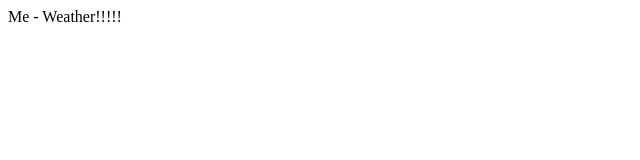
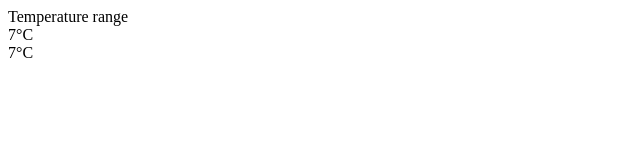
Before and after one commit to kottans/weather-componental, a website with bundled scripts: page src/index.html in a window 1280 px wide. Shown: the full height of the page, 0-640 px from the left. Built offline with nearby package versions, Linux system fonts and the light colour scheme.

Commit message:
Add Component, Temperature

```diff
--- a/src/js/Components/App/App.js
+++ b/src/js/Components/App/App.js
@@ -1,5 +1,17 @@
-export default class App {
+import Component from "../../framework/Component";
+import {Temperature} from "../Temperature/";
+
+export default class App extends Component {
   constructor(host) {
-    host.innerHTML = 'Me - Weather!!!!!';
+    super(host);
+  }
+
+  render() {
+    const t1 = document.createElement('div');
+    new Temperature(t1);
+    const t2 = document.createElement('div');
+    new Temperature(t2);
+
+    return ['Temperature range', t1, t2];
   }
 }
--- /dev/null
+++ b/src/js/Components/Temperature/Temperature.js
@@ -0,0 +1,10 @@
+import Component from "../../framework/Component";
+export default class Temperature extends Component {
+  constructor(host) {
+    super(host);
+  }
+
+  render() {
+    return '7&deg;C';
+  }
+}
--- /dev/null
+++ b/src/js/Components/Temperature/index.js
@@ -0,0 +1 @@
+export {default as Temperature} from "./Temperature";
--- /dev/null
+++ b/src/js/framework/Component.js
@@ -0,0 +1,31 @@
+export default class Component {
+  constructor(host) {
+    this.host = host;
+    this._render();
+  }
+  _render() {
+    this.host.innerHTML = "";
+    const content = this.render();
+
+    if (typeof content === 'string') {
+      this.host.innerHTML = content;
+    } else {
+      content.map(item => {
+        if (typeof item === 'string') {
+          const htmlElement = document.createElement('div');
+          htmlElement.innerHTML = item;
+          return htmlElement;
+        } else {
+          return item;
+        }
+      }) // [string|HTMLElement] => [HTMLElement]
+        .forEach(htmlElement => {
+          this.host.appendChild(htmlElement);
+        });
+    }
+  }
+  /* @returns {string|[string|HTMLElement]} */
+  render() {
+    return 'OMG! They wanna see me!!!!!! Aaaaaa';
+  }
+}
```
Also changed, not shown: src/index.html (+2 -1 lines).
